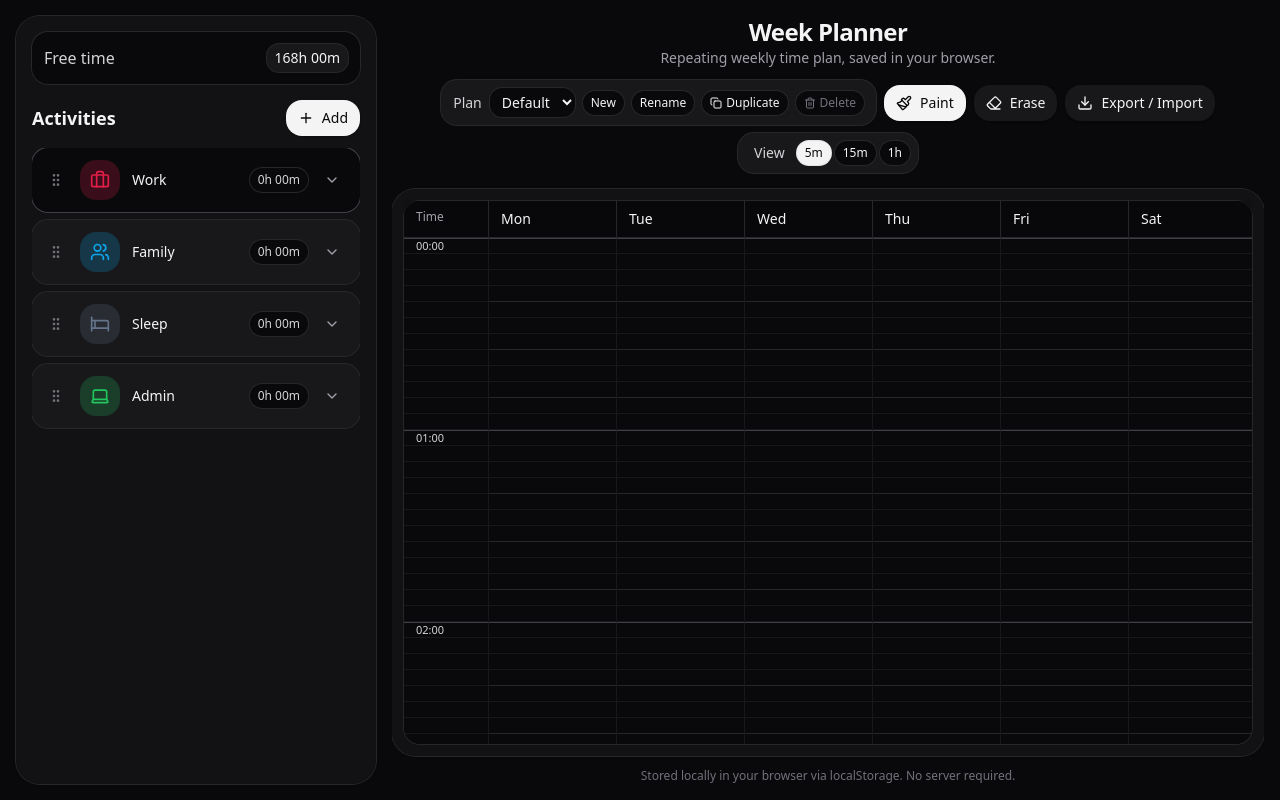
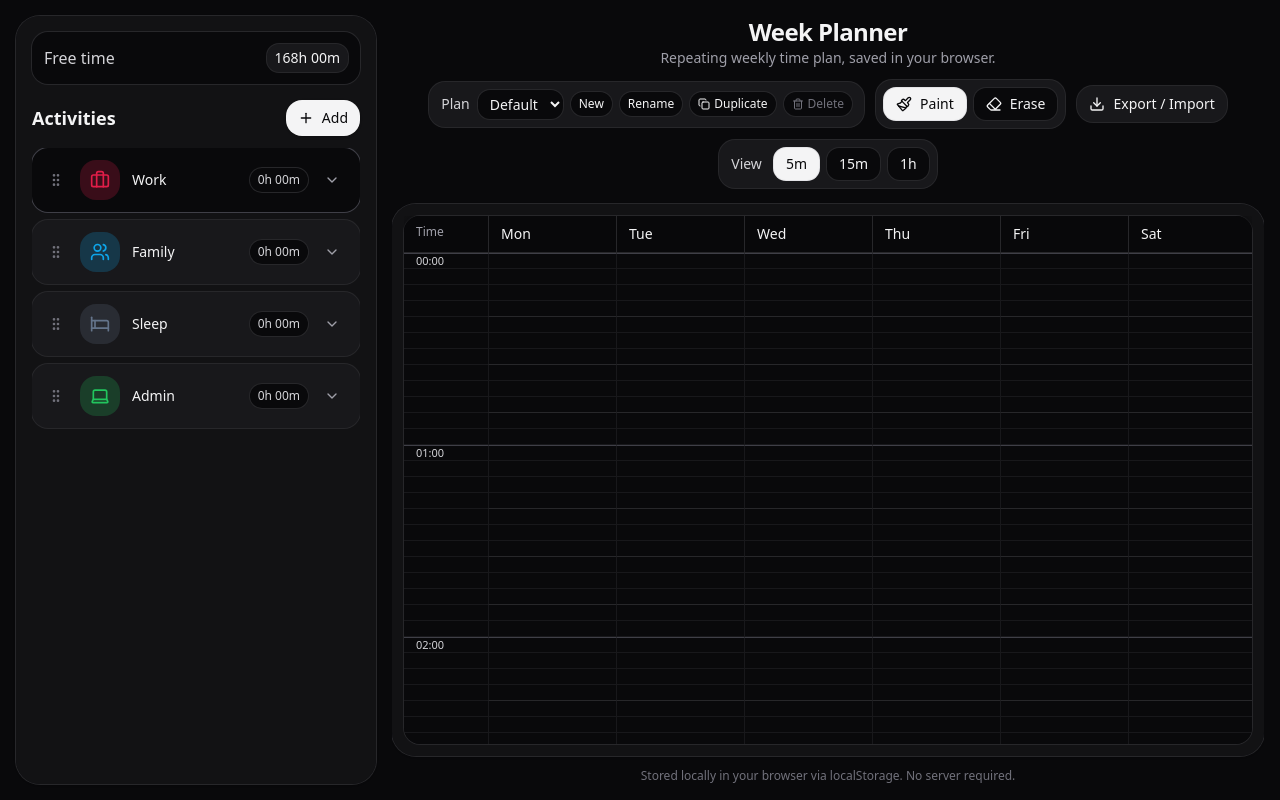
Before and after one commit to pat15312/week-planner, a React (Vite) app: page / in a window 1280 px wide. Built offline with nearby package versions, Linux system fonts and the light colour scheme.

Commit message:
Updated App.tsx

```diff
--- a/src/App.tsx
+++ b/src/App.tsx
@@ -1094,7 +1094,7 @@ export default function App() {
               <div className="text-sm text-zinc-400">Repeating weekly time plan, saved in your browser.</div>
             </div>
 
-            <div className="mt-3 flex flex-wrap items-center justify-center gap-2">
+            <div className="mt-3 flex flex-wrap items-center justify-center gap-3">
               <div className="flex items-center gap-2 rounded-2xl bg-zinc-900 px-3 py-2 text-sm ring-1 ring-zinc-800">
                 <span className="text-zinc-300">Plan</span>
                 <select
@@ -1110,21 +1110,21 @@ export default function App() {
                 </select>
                 <button
                   onClick={() => openPlanModal("new")}
-                  className="rounded-xl bg-zinc-950 px-2 py-1 text-xs ring-1 ring-zinc-800 hover:bg-zinc-800"
+                  className="rounded-xl bg-zinc-950 px-2 py-1 text-xs ring-1 ring-zinc-800 transition hover:bg-zinc-800"
                   title="New plan"
                 >
                   New
                 </button>
                 <button
                   onClick={() => openPlanModal("rename")}
-                  className="rounded-xl bg-zinc-950 px-2 py-1 text-xs ring-1 ring-zinc-800 hover:bg-zinc-800"
+                  className="rounded-xl bg-zinc-950 px-2 py-1 text-xs ring-1 ring-zinc-800 transition hover:bg-zinc-800"
                   title="Rename plan"
                 >
                   Rename
                 </button>
                 <button
                   onClick={() => openPlanModal("duplicate")}
-                  className="flex items-center gap-1 rounded-xl bg-zinc-950 px-2 py-1 text-xs ring-1 ring-zinc-800 hover:bg-zinc-800"
+                  className="flex items-center gap-1 rounded-xl bg-zinc-950 px-2 py-1 text-xs ring-1 ring-zinc-800 transition hover:bg-zinc-800"
                   title="Duplicate plan"
                 >
                   <Copy className="h-3 w-3" />
@@ -1134,7 +1134,7 @@ export default function App() {
                   onClick={() => openPlanModal("delete")}
                   disabled={plans.length <= 1}
                   className={`flex items-center gap-1 rounded-xl px-2 py-1 text-xs ring-1 transition ${
-                    plans.length <= 1 ? "bg-zinc-950 text-zinc-500 ring-zinc-800" : "bg-zinc-950 ring-zinc-800 hover:bg-zinc-800"
+                    plans.length <= 1 ? "bg-zinc-950 text-zinc-500 ring-zinc-800" : "bg-zinc-950 text-zinc-100 ring-zinc-800 hover:bg-zinc-800"
                   }`}
                   title={plans.length <= 1 ? "You must keep at least one plan" : "Delete plan"}
                 >
@@ -1143,10 +1143,11 @@ export default function App() {
                 </button>
               </div>
 
+              <div className="flex items-center gap-2 rounded-2xl bg-zinc-900 px-2 py-2 text-sm ring-1 ring-zinc-800">
                 <button
                   onClick={() => updateActivePlan({ tool: "paint" })}
-                className={`flex items-center gap-2 rounded-2xl px-3 py-2 text-sm shadow-sm transition ${
-                  activePlan.tool === "paint" ? "bg-zinc-100 text-zinc-950" : "bg-zinc-900 text-zinc-100 hover:bg-zinc-800"
+                  className={`flex items-center gap-2 rounded-xl px-3 py-1.5 text-sm ring-1 transition ${
+                    activePlan.tool === "paint" ? "bg-zinc-100 text-zinc-950 ring-zinc-200" : "bg-zinc-950 text-zinc-100 ring-zinc-800 hover:bg-zinc-800"
                   }`}
                   title="Paint tool"
                 >
@@ -1156,26 +1157,27 @@ export default function App() {
 
                 <button
                   onClick={() => updateActivePlan({ tool: "erase" })}
-                className={`flex items-center gap-2 rounded-2xl px-3 py-2 text-sm shadow-sm transition ${
-                  activePlan.tool === "erase" ? "bg-zinc-100 text-zinc-950" : "bg-zinc-900 text-zinc-100 hover:bg-zinc-800"
+                  className={`flex items-center gap-2 rounded-xl px-3 py-1.5 text-sm ring-1 transition ${
+                    activePlan.tool === "erase" ? "bg-zinc-100 text-zinc-950 ring-zinc-200" : "bg-zinc-950 text-zinc-100 ring-zinc-800 hover:bg-zinc-800"
                   }`}
                   title="Eraser tool"
                 >
                   <Eraser className="h-4 w-4" />
                   Erase
                 </button>
+              </div>
 
               <button
                 onClick={openExport}
-                className="flex items-center gap-2 rounded-2xl bg-zinc-900 px-3 py-2 text-sm shadow-sm transition hover:bg-zinc-800"
+                className="flex items-center gap-2 rounded-2xl bg-zinc-900 px-3 py-2 text-sm ring-1 ring-zinc-800 transition hover:bg-zinc-800"
                 title="Export / Import"
               >
                 <Download className="h-4 w-4" />
                 Export / Import
               </button>
 
-              <div className="flex items-center gap-1 rounded-2xl bg-zinc-900 px-2 py-2 text-sm ring-1 ring-zinc-800">
-                <span className="px-2 text-zinc-300">View</span>
+              <div className="flex items-center gap-2 rounded-2xl bg-zinc-900 px-2 py-2 text-sm ring-1 ring-zinc-800">
+                <span className="px-1 text-zinc-300">View</span>
                 {([
                   { k: "5", label: "5m" },
                   { k: "15", label: "15m" },
@@ -1184,7 +1186,7 @@ export default function App() {
                   <button
                     key={opt.k}
                     onClick={() => setTimeScale(opt.k)}
-                    className={`rounded-xl px-2 py-1 text-xs ring-1 transition ${
+                    className={`rounded-xl px-3 py-1.5 text-sm ring-1 transition ${
                       timeScale === opt.k
                         ? "bg-zinc-100 text-zinc-950 ring-zinc-200"
                         : "bg-zinc-950 text-zinc-100 ring-zinc-800 hover:bg-zinc-800"
```
Lines whose indentation alone changed are shown as unchanged.
